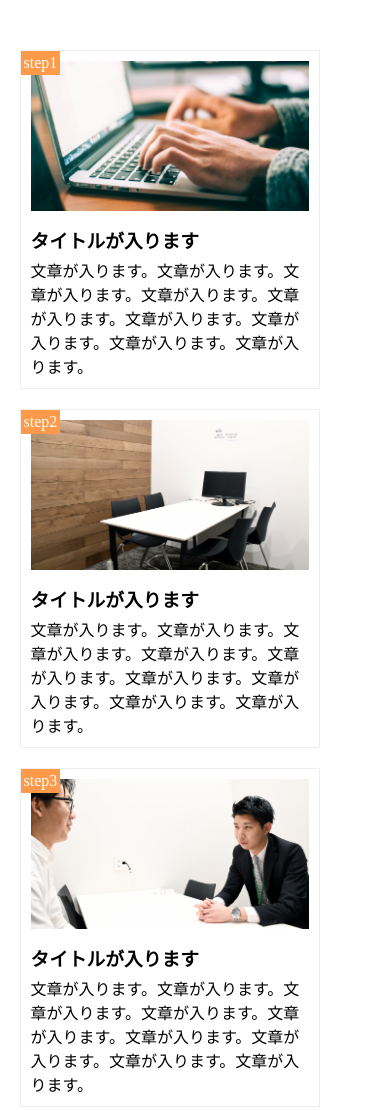
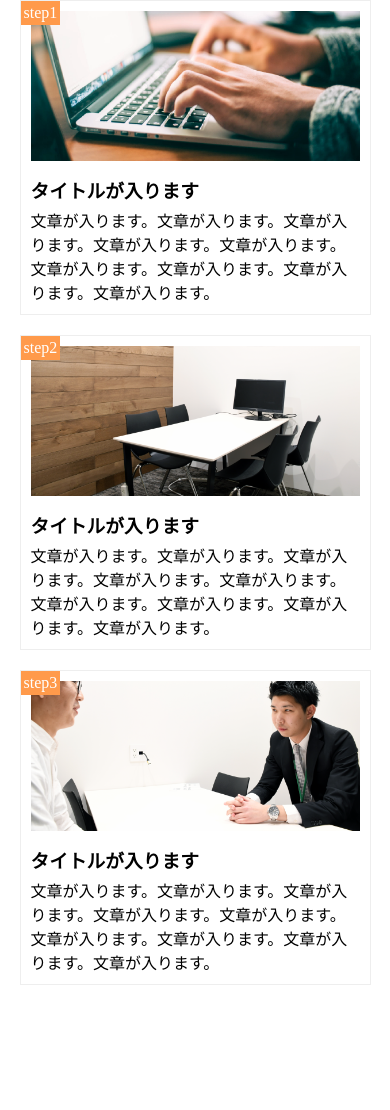
Before and after one commit to yuusuke-t/practice, a plain HTML site: page chapter10_exercise/index.html in a window 390 px wide. After the commit the page ends 985 px from the top, so only its background shows below. Drawn offline with Linux system fonts and the light colour scheme.

Commit message:
[finish]1-10

```diff
--- a/chapter10_exercise/index.html
+++ b/chapter10_exercise/index.html
@@ -8,7 +8,8 @@
   <link rel="stylesheet" href="style.css" >
 </head>
 <body>
-  <main class="clearfix">
+  <main>
+    <div class="main-box clearfix">
       <div class="step-box">
         <div class="step-img1"></div>
         <span class="step-num">step1</span>
@@ -29,6 +30,7 @@
         <h3 class="title">タイトルが入ります</h3>
         <p class="text">文章が入ります。文章が入ります。文章が入ります。文章が入ります。文章が入ります。文章が入ります。文章が入ります。文章が入ります。文章が入ります。</p>
       </div>
+    </div>
   </main>
 </body>
 </html>
--- a/chapter10_exercise/style.css
+++ b/chapter10_exercise/style.css
@@ -62,12 +62,20 @@ main{
   margin: 15px 0 5px;
 }
 
+
+
 @media (max-width: 768px) {
   main {
-    width: 90%;
+    width: 100%;
+    margin: 0 auto;
+  }
+  .main-box {
+    padding: 0 5%;
   }
   .step-box {
+    width: 100%;
     margin-bottom: 20px;
+    float: none;
   }
   .step-box:last-child{
     margin-bottom: 0;
```
Lines whose indentation alone changed are shown as unchanged.
